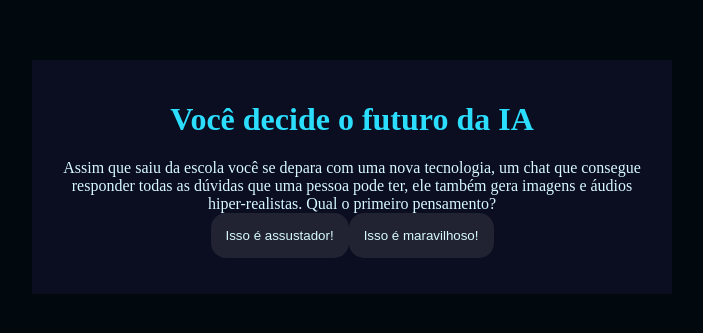
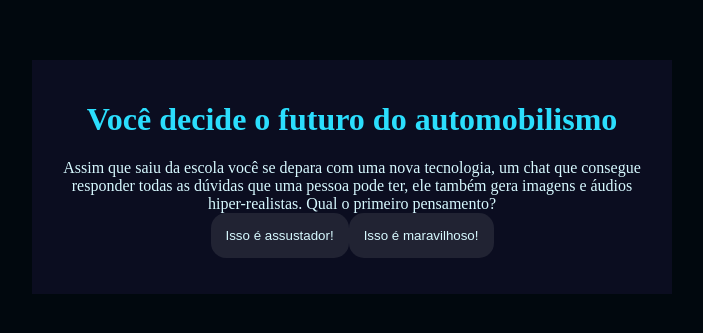
Before and after one commit to ArticVl/ia, a plain HTML site: page index.html in a window 1280 px wide. Shown: the part 231-564 px from the top of the page, without its empty margins (288-991 px from the left). Drawn offline with Linux system fonts and the light colour scheme.

Commit message:
Update index.html

```diff
--- a/index.html
+++ b/index.html
@@ -4,11 +4,11 @@
     <meta charset="UTF-8">
     <meta name="viewport" content="width=device-width, initial-scale=1.0">
     <link rel="stylesheet" href="style.css">
-    <title>Você decide o futuro da IA</title>
+    <title>Você decide o futuro do automobilismo</title>
 </head>
 <body>
     <div class="caixa-principal">
-        <h1>Você decide o futuro da IA</h1>
+        <h1>Você decide o futuro do automobilismo</h1>
         <div class="caixa-perguntas"></div>
         <div class="caixa-alternativas"></div>
         <div class="caixa-resultado">
```
